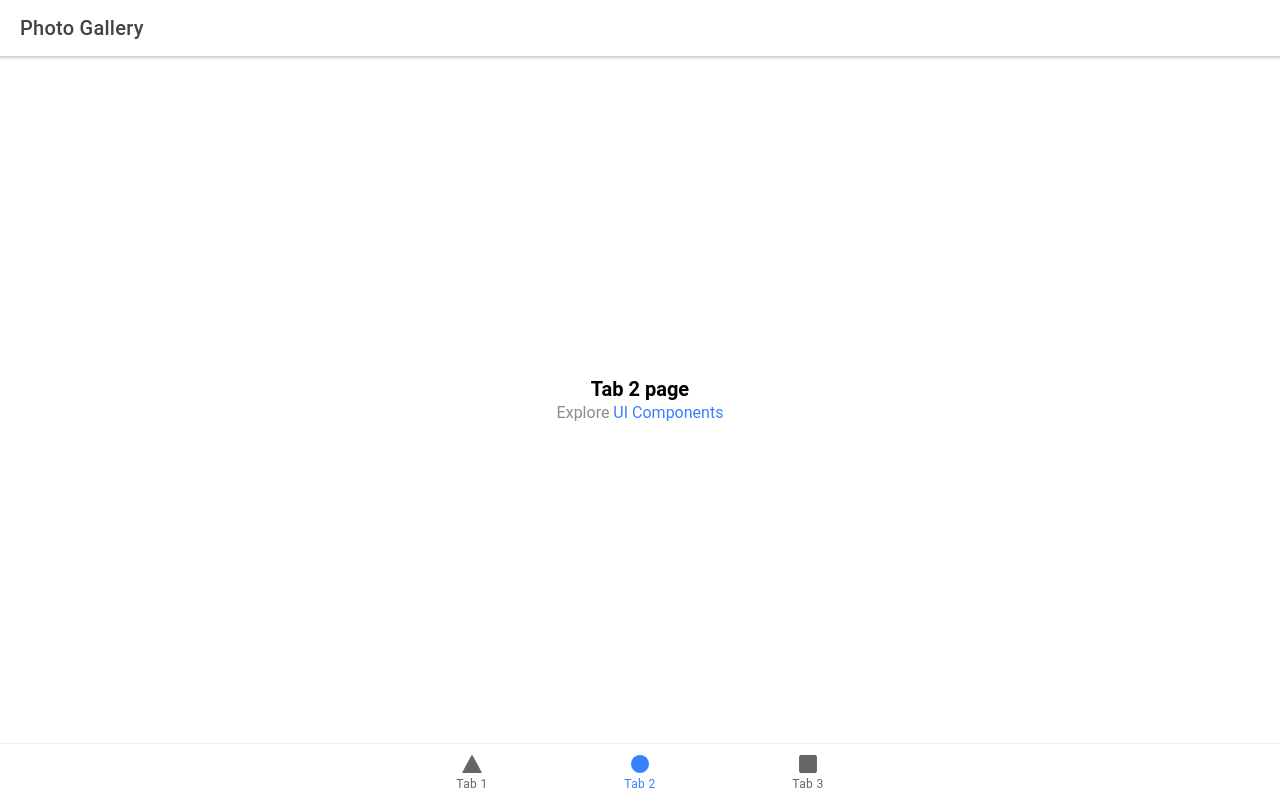
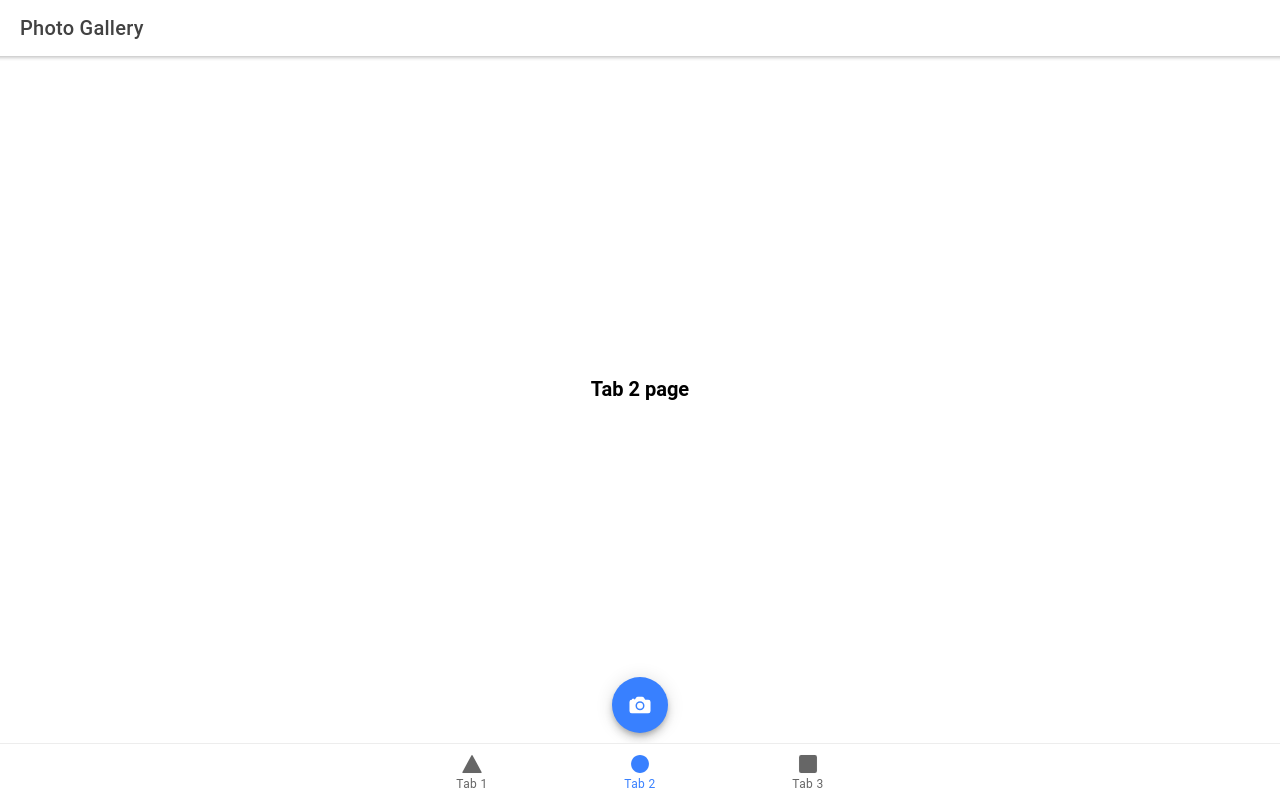
Before and after one commit to Pandaindisguise/photo-gallery, a React (Create React App) app: page /tab2 in a window 1280 px wide. Built offline with nearby package versions, Linux system fonts and the light colour scheme.

Commit message:
add fab button for takePhoto

```diff
--- a/src/pages/Tab2.tsx
+++ b/src/pages/Tab2.tsx
@@ -1,4 +1,19 @@
-import { IonContent, IonHeader, IonPage, IonTitle, IonToolbar } from '@ionic/react';
+import { camera, trash, close } from 'ionicons/icons';
+import {
+  IonContent,
+  IonHeader,
+  IonPage,
+  IonTitle,
+  IonToolbar,
+  IonFab,
+  IonFabButton,
+  IonIcon,
+  IonGrid,
+  IonRow,
+  IonCol,
+  IonImg,
+  IonActionSheet,
+} from '@ionic/react';
 import ExploreContainer from '../components/ExploreContainer';
 import './Tab2.css';
 
@@ -18,8 +33,16 @@
         </IonHeader>
         <ExploreContainer name="Tab 2 page" />
       </IonContent>
+      <IonContent>
+        <IonFab vertical="bottom" horizontal="center" slot="fixed">
+          <IonFabButton onClick={() => takePhoto()}>
+            <IonIcon icon={camera}></IonIcon>
+          </IonFabButton>
+        </IonFab>
+      </IonContent>
     </IonPage>
   );
 };
 
+
 export default Tab2;
```
